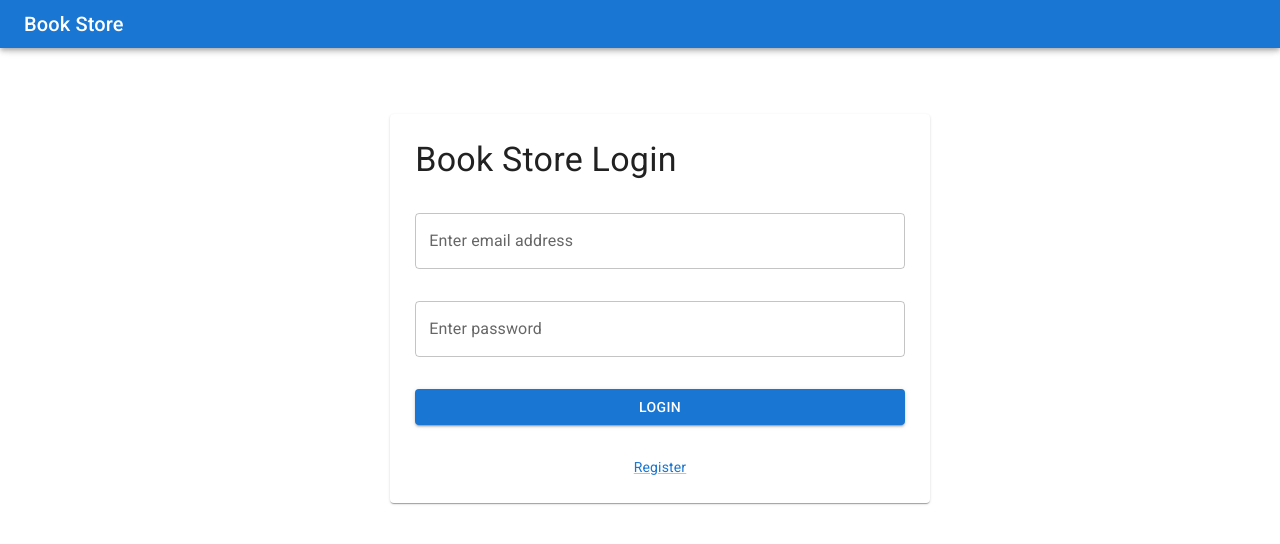
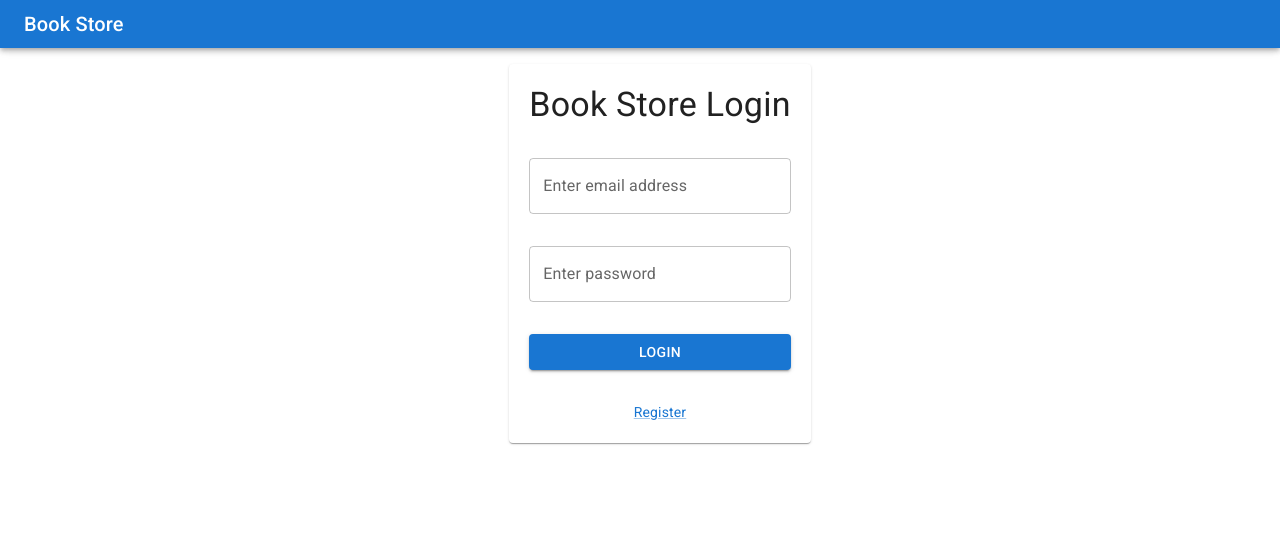
Before and after one commit to MariiaS3/bookstoreclient, a React (Create React App) app: page /login in a window 1280 px wide. Shown: the top 544 px of the page. Built offline with nearby package versions, Linux system fonts and the light colour scheme.

Commit message:
fix redirect

```diff
--- a/src/component/App.jsx
+++ b/src/component/App.jsx
@@ -18,7 +18,7 @@ const App = () => {
                     <Switch>
                         <Route path="/login" element={<Login />} />
                         <Route path="/register" element={<Register />} />
-                        <Route exact path="/" element={ <BookContainer element={<Auth />}/> } />
+                        <Route exact path="/" element={<><Auth> <BookContainer /> </Auth></> } />
                         {/* <div>My first component</div> */}
                     </Switch>
                 </Layout>
--- a/src/component/Auth/index.js
+++ b/src/component/Auth/index.js
@@ -1,16 +1,15 @@
 import React from "react";
 import { useSelector } from "react-redux";
-import { useNavigate } from "react-router-dom";
 import { getUserToken } from "../../module/user/userSelector";
 
 
 const Auth =({children}) =>{
-    const navigate = useNavigate();
+
     const token = useSelector(getUserToken);
 
     const getView = () => {
         if(!token){
-            navigate('/login')
+            window.location.assign("/login")
         }
         return children;
     }
--- a/src/component/user/Login.jsx
+++ b/src/component/user/Login.jsx
@@ -34,7 +34,7 @@ const Login = () => {
             enqueueSnackbar('Login Success',{
                 variant: 'success'
             })
-            window.location.redirect('/')
+            window.location.assign('/')
         }
     },[loginPromise, enqueueSnackbar])
 
@@ -50,13 +50,13 @@ const Login = () => {
     })
 
     const handleRegister = () =>{
-        navigate("/register");
+        window.location.assign("/register");
     }
 
     return (
         <form autoComplete="off" noValidate onSubmit={formik.handleSubmit}>
             <Box className="wrapper">
-                <Paper className="paper">
+                <Paper className="paperLogin">
                     <Typography variant="h4"> Book Store Login</Typography>
                     <TextField
                         style={{ 'marginTop': '2rem' }}
--- a/src/component/user/Register.jsx
+++ b/src/component/user/Register.jsx
@@ -37,7 +37,7 @@ const Register = () => {
             enqueueSnackbar('User Added Successfully',{
                 variant: 'success'
             })
-            window.location.redirect("/login")
+            window.location.assign("/login")
         }
     },[registerPromise, enqueueSnackbar])
 
@@ -56,7 +56,7 @@ const Register = () => {
     return (
         <form autoComplete="off" noValidate onSubmit={formik.handleSubmit}>
             <Box className="wrapper">
-                <Paper className="paper">
+                <Paper className="paperRegister">
                     <Typography variant="h4" className="heading"> User Registration</Typography>
                     <TextField
                         style={{ 'marginTop': '2rem' }}
--- a/src/component/user/loginStyle.css
+++ b/src/component/user/loginStyle.css
@@ -4,7 +4,7 @@
     justify-content: center;
 }
 
-.paper{
+.paperLogin{
     display: flex;
     flex-direction: column;
     padding: 20px;
--- a/src/component/user/registerStyle.css
+++ b/src/component/user/registerStyle.css
@@ -3,7 +3,7 @@
     margin: auto;
 }
 
-.paper{
+.paperRegister{
     display: flex;
     flex-direction: column;
     margin-top: 50px;
```
